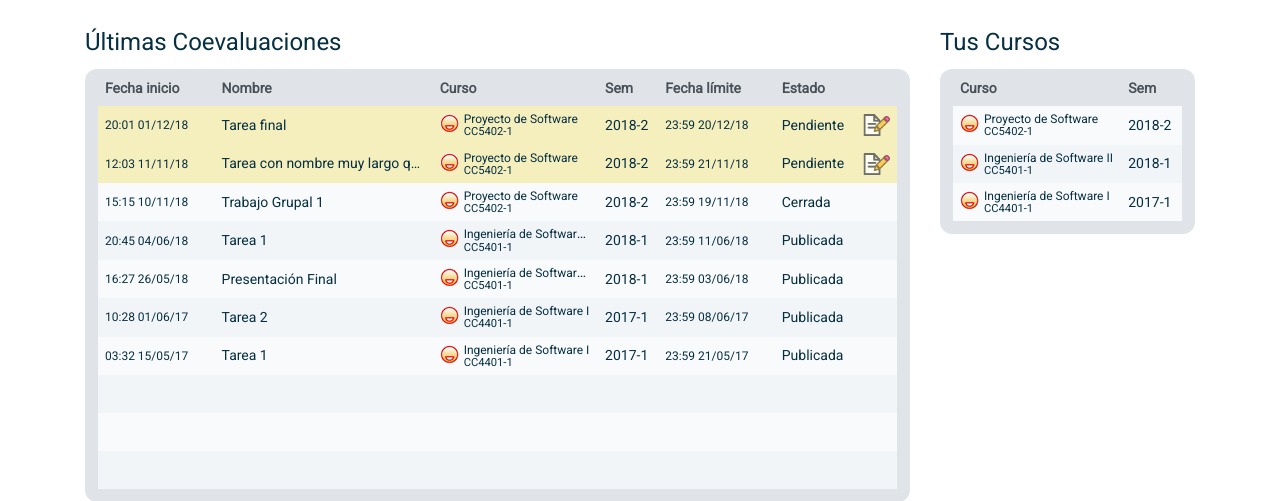
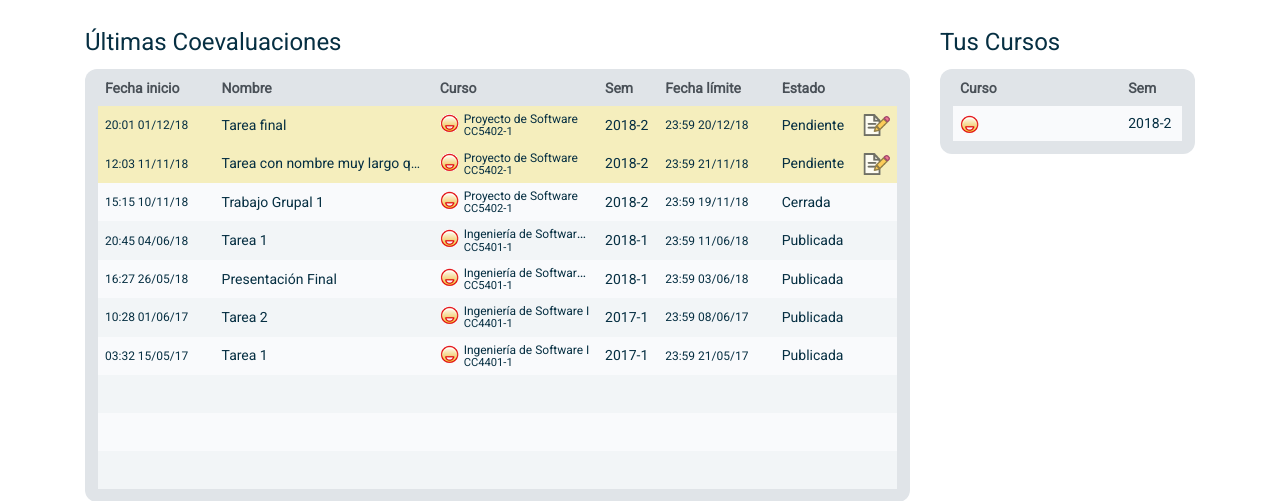
Before and after one commit to DCC-CC4401/2018-2-LLL-T4, a Django app: template templates/home-vista-alumno.html in a window 1280 px wide. Shown: the part 86-587 px from the top of the page. Run offline with Django 3.2, Linux system fonts and the light colour scheme; the template is opened without the code that fills it: values that come from a table or form of the project are taken from there, others are empty; tables that the repository leaves empty hold one stand-in row (values such as "Sample post"); some libraries are stand-ins or nearby versions.

Commit message:
Se implementaron los cursos en el landing page alumno

```diff
--- a/aplicacion/urls.py
+++ b/aplicacion/urls.py
@@ -2,5 +2,6 @@
 from . import views
 
 urlpatterns = [
-    url(r'^$', views.login, name='login')
+    url(r'^$', views.login, name='login'),
+    url(r'^landingpagealumnos/', views.landingPageAlumnos, name = 'landingpagealumnos')
 ]
--- a/templates/home-vista-alumno.html
+++ b/templates/home-vista-alumno.html
@@ -226,39 +226,19 @@
                             </thead>
                             <!-- Cuerpo de tabla (Table Data) -->
                             <tbody>
+                            {% for curso in cursos %}
                                 <tr>
                                     <td class="td-curso-full">
                                         <div class="cargos cargos-alumno tooltip-custom">
                                             <span class="tooltiptext"></span>
                                         </div>
-                                        <span class="curso-nombre">Proyecto de Software</span>
+                                        <span class="curso-nombre"> {{curso.curso.codigo.nombre}}</span>
                                         <br>
-                                        <span class="curso-codigo">CC5402-1</span>
+                                        <span class="curso-codigo">{{curso.curso.codigo.codigo}}</span>
                                     </td>
                                     <td>2018-2</td>
                                 </tr>
-                                <tr>
-                                    <td class="td-curso-full">
-                                        <div class="cargos cargos-alumno tooltip-custom">
-                                            <span class="tooltiptext"></span>
-                                        </div>
-                                        <span class="curso-nombre">Ingeniería de Software II</span>
-                                        <br>
-                                        <span class="curso-codigo">CC5401-1</span>
-                                    </td>
-                                    <td>2018-1</td>
-                                </tr>
-                                <tr>
-                                    <td class="td-curso-full">
-                                        <div class="cargos cargos-alumno tooltip-custom">
-                                            <span class="tooltiptext"></span>
-                                        </div>
-                                        <span class="curso-nombre">Ingeniería de Software I</span>
-                                        <br>
-                                        <span class="curso-codigo">CC4401-1</span>
-                                    </td>
-                                    <td>2017-1</td>
-                                </tr>
+                            {% endfor %}
                             </tbody>
                         </table>
                     </div>
```
Also changed, not shown: aplicacion/views.py (+11 -0 lines).
